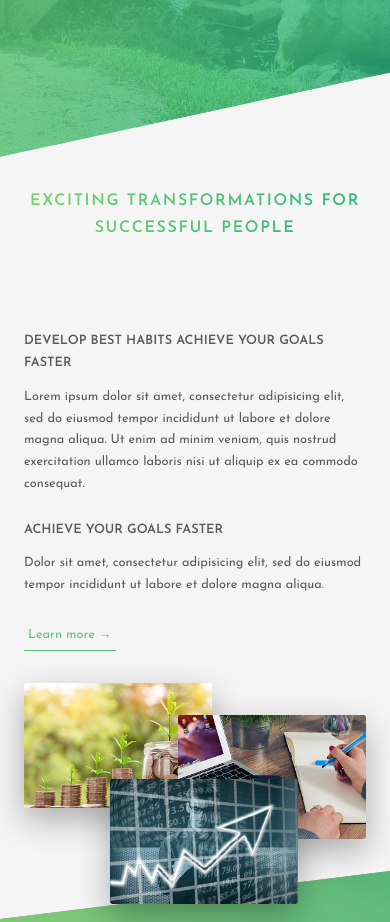
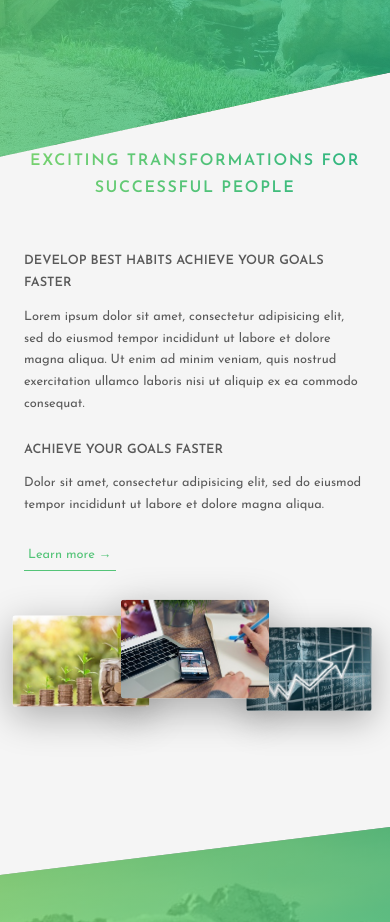
Before and after one commit to jakubfolta/Webpage-BetterLife, a website: page index.html in a window 390 px wide. Shown: the part 645-1567 px from the top of the page. Drawn offline with Linux system fonts and the light colour scheme.

Commit message:
Add media query - composition.

```diff
--- a/src/sass/base/_utilities.scss
+++ b/src/sass/base/_utilities.scss
@@ -1,8 +1,29 @@
 .u-center-text { text-align: center !important; }
 
 .u-margin-bottom-small { margin-bottom: 1.5rem !important; }
-.u-margin-bottom-medium { margin-bottom: 4rem !important; }
-.u-margin-bottom-big { margin-bottom: 8rem !important; }
+
+.u-margin-bottom-medium {
+  margin-bottom: 4rem !important;
+
+  @include respond(tab-port) {
+    margin-bottom: 2rem !important;
+  }
+}
+
+.u-margin-bottom-big {
+  margin-bottom: 8rem !important;
+
+  @include respond(tab-port) {
+    margin-bottom: 3rem !important;
+  }
+}
 
 .u-margin-top-big { margin-top: 8rem !important; }
-.u-margin-top-huge { margin-top: 10rem !important; }
+
+.u-margin-top-huge {
+  margin-top: 10rem !important;
+
+  @include respond(tab-port) {
+    margin-top: 5rem !important;
+  }
+}
--- a/src/sass/components/_composition.scss
+++ b/src/sass/components/_composition.scss
@@ -7,22 +7,46 @@
     border-radius: $border-radius;
     position: absolute;
     transition: all .2s;
-    z-index: 100;
+    z-index: 10;
     outline-offset: 2rem;
+
+    @include respond(tab-port) {
+      float: left;
+      position: relative;
+      width: 33.33333%;
+      box-shadow: 0 1rem 4rem $color-black-shadow;
+    }
 
     &--p1 {
       left: 0;
       top: -2rem;
+
+      @include respond(tab-port) {
+        top: .5rem;
+        transform: scale(1.2);
+      }
     }
 
     &--p2 {
       right: 0;
-      top: 2rem;
+      top: -1rem;
+
+      @include respond(tab-port) {
+        transform: scale(1.3);
+        z-index: 200;
+        top: -1rem;
+      }
     }
 
     &--p3 {
       left: 25%;
-      top: 10rem;
+      top: -3rem;
+
+      @include respond(tab-port) {
+        left: 0;
+        top: 1.5rem;
+        transform: scale(1.1);
+      }
     }
 
     &:hover {
--- a/src/sass/pages/_home.scss
+++ b/src/sass/pages/_home.scss
@@ -2,6 +2,10 @@
   background-color: $color-grey-light-1;
   padding: 25rem 0;
   margin-top: -20vh;
+
+  @include respond(tab-port) {
+    padding: 20rem 0;
+  }
 }
 
 .section-features {
@@ -15,6 +19,10 @@
 
     transform: skewY(-7deg);
 
+    @include respond(tab-port) {
+      padding: 15rem 0;
+    }
+
   & > * {
     transform: skewY(7deg);
   }
@@ -24,6 +32,10 @@
   padding: 25rem 0 5rem;
   background-color: $color-grey-light-1;
   margin-top: -12vh;
+
+  @include respond(phone) {
+    padding: 20rem 0 3rem;
+  }
 }
 
 .section-stories {
@@ -34,6 +46,10 @@
 .section-book {
   padding: 15rem 0;
   background-image: linear-gradient(to bottom right, $color-primary-light, $color-primary-dark);
+
+  @include respond(phone) {
+    padding: 5rem 0;
+  }
 }
 
 .book {
```
Also changed, not shown: src/css/main.css.
